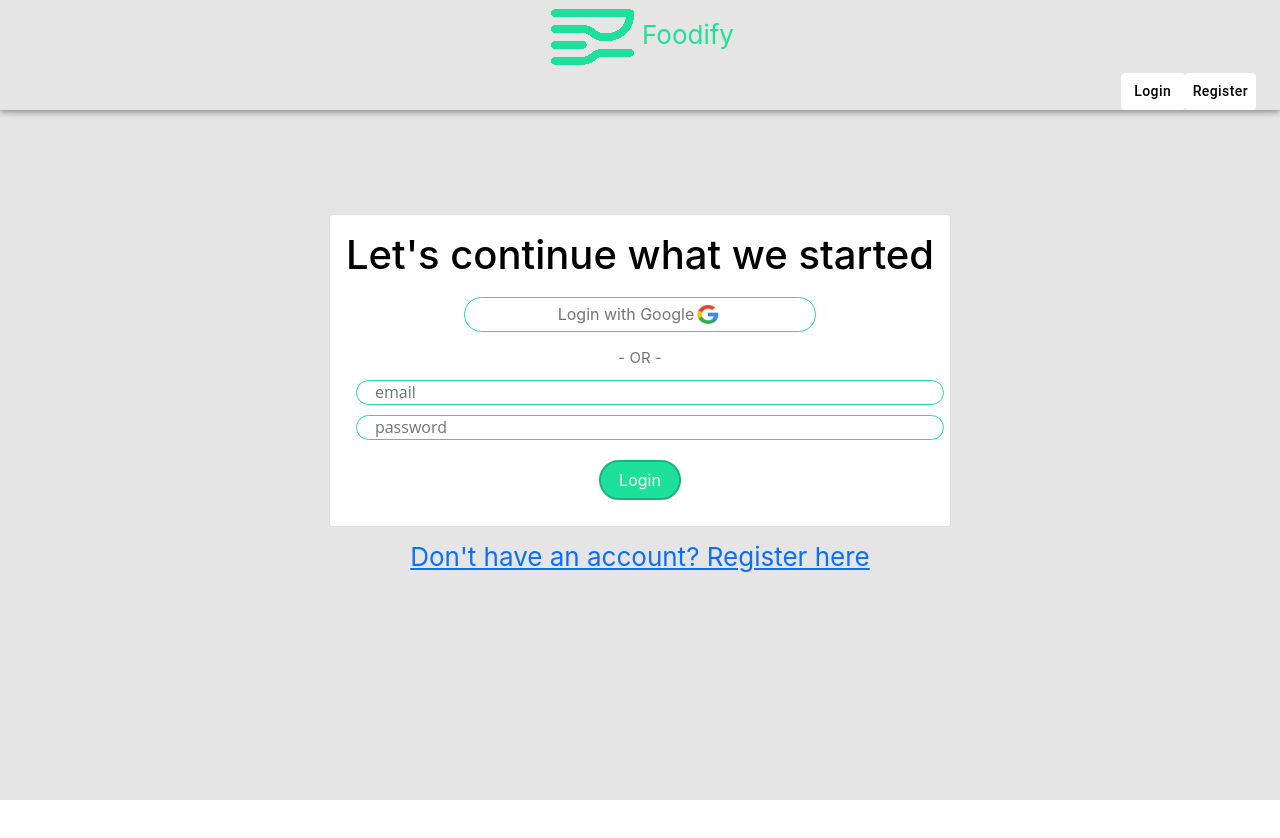
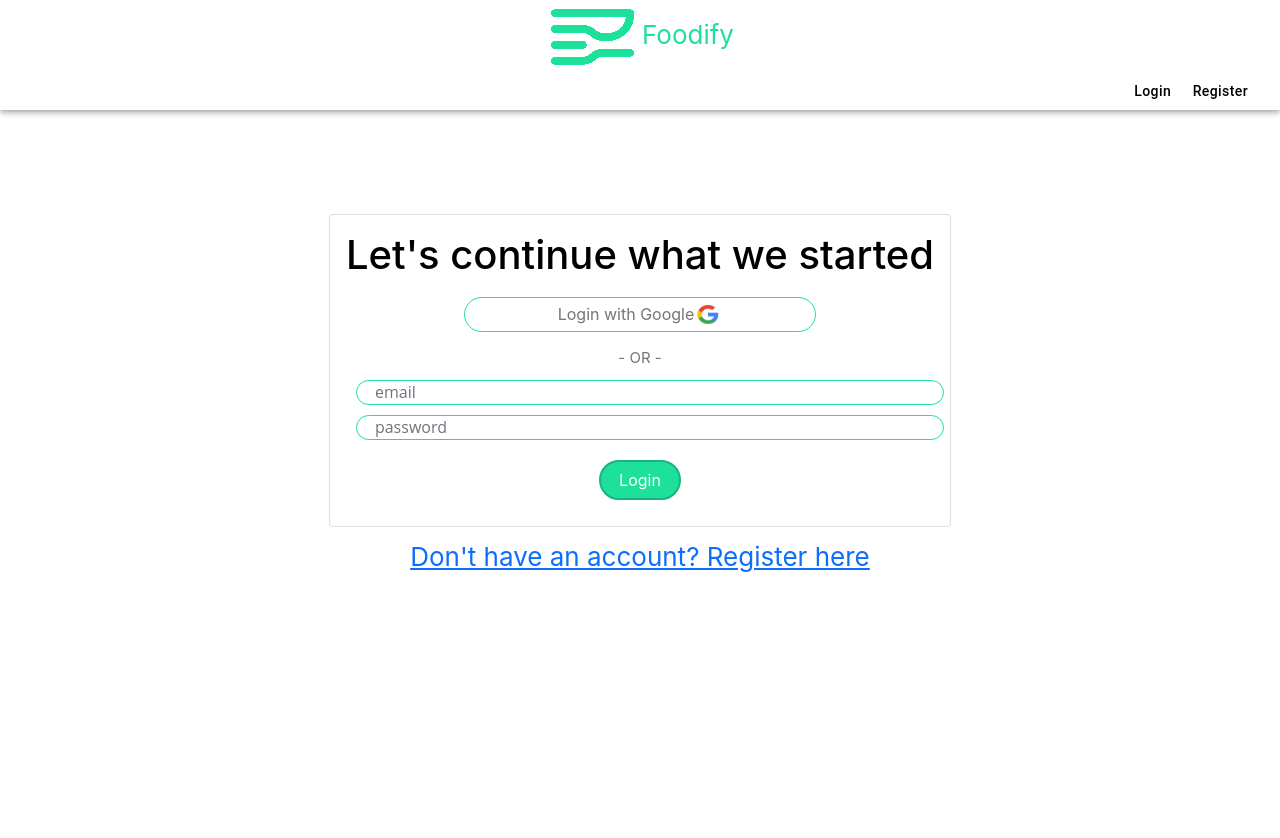
Before and after one commit to tiffanynn/Foodify.us, a React (Create React App) app in the folder frontend/: page /login in a window 1280 px wide. Shown: the top 838 px of the page. Built offline with nearby package versions, Linux system fonts and the light colour scheme; the HTML template or start-up script is replaced by a standard one.

Commit message:
white background for login and register pages

```diff
--- a/frontend/src/App.css
+++ b/frontend/src/App.css
@@ -14,7 +14,7 @@
 }
 
 .App-header {
-  background-color: #E5E5E5;
+  background-color: white;
   min-height: 100vh;
   display: flex;
   flex-direction: column;
--- a/frontend/src/pages/Login.jsx
+++ b/frontend/src/pages/Login.jsx
@@ -1,5 +1,5 @@
 import React, { useContext, useRef } from 'react';
-import { Card, Form, Button, FormGroup } from 'react-bootstrap';
+import { Container, Card, Form, Button, FormGroup } from 'react-bootstrap';
 import { Link } from "react-router-dom";
 import { useAuth } from '../config/Authentication'
 import google from '../Images/google-logo-9824.png';
@@ -123,7 +123,7 @@ export default function Login() {
                 color: 'black',
                 display: 'flex',
                 flexDirection: 'column',
-                textAlign: 'left'
+                textAlign: 'center'
             }}>
             <Link to="/Register">Don't have an account? Register here </Link>
             </li>
--- a/frontend/src/pages/style.css
+++ b/frontend/src/pages/style.css
@@ -4,17 +4,6 @@
   flex-direction: column;
   align-items: center;
 }
-  #h1 {
-    font-size: 24px;
-    font-family: "Open Sans", sans-serif;
-    color: black;
-  }
-
-    #p {
-    font-size: 24px;
-    font-family: "Open Sans", sans-serif;
-    color: black;
-  }
 
   .content {
     display: flex;
```
